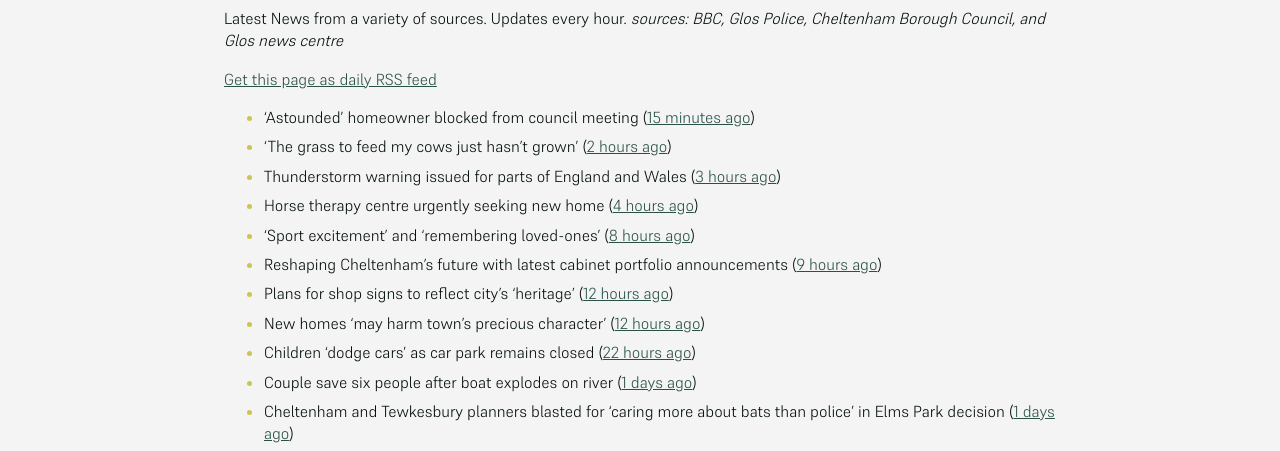
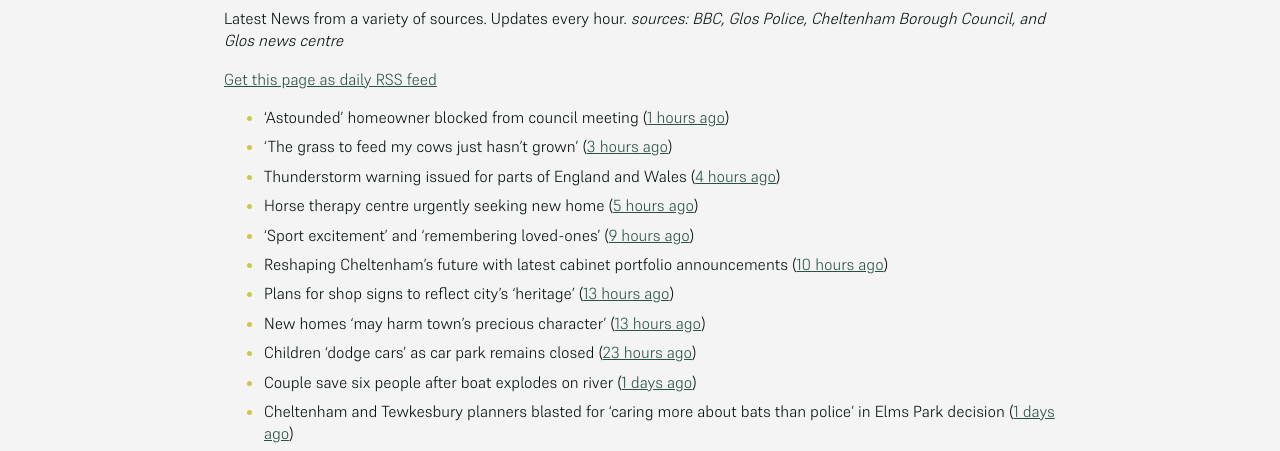
Before and after one commit to mat-0/cheltenham-open-data, a Jekyll site: the page built from _pages/news.md, in a window 1280 px wide. Shown: the part 266-717 px from the top of the page. Built offline with Jekyll 4.4.1, drawn with Linux system fonts in a browser that asks for light colours.

Commit message:
Updated 2025-06-06 18:58:18

```diff
--- a/_pages/news.md
+++ b/_pages/news.md
@@ -12,15 +12,15 @@ _sources: BBC, Glos Police, Cheltenham Borough Council, and Glos news centre_
 [Get this page as daily RSS feed](/daily.rss)
 
 <!-- news_marker starts -->
-- 'Astounded' homeowner blocked from council meeting ([15 minutes ago](https://www.bbc.com/news/articles/c5y2zdd83deo))
-- 'The grass to feed my cows just hasn't grown' ([2 hours ago](https://www.bbc.com/news/articles/cr4zp51rk9ro))
-- Thunderstorm warning issued for parts of England and Wales ([3 hours ago](https://www.bbc.com/news/articles/cq851x1y9eqo))
-- Horse therapy centre urgently seeking new home ([4 hours ago](https://www.bbc.com/news/articles/clyqx775r2yo))
-- 'Sport excitement' and 'remembering loved-ones' ([8 hours ago](https://www.bbc.com/news/articles/cly379zl9qwo))
-- Reshaping Cheltenham’s future with latest cabinet portfolio announcements ([9 hours ago](https://www.cheltenham.gov.uk/news/article/3018/reshaping_cheltenhams_future_with_latest_cabinet_portfolio_announcements))
-- Plans for shop signs to reflect city's 'heritage' ([12 hours ago](https://www.bbc.com/news/articles/c77153njmlko))
-- New homes 'may harm town's precious character' ([12 hours ago](https://www.bbc.com/news/articles/c5yxr023e19o))
-- Children 'dodge cars' as car park remains closed ([22 hours ago](https://www.bbc.com/news/articles/c15v3072q04o))
+- 'Astounded' homeowner blocked from council meeting ([1 hours ago](https://www.bbc.com/news/articles/c5y2zdd83deo))
+- 'The grass to feed my cows just hasn't grown' ([3 hours ago](https://www.bbc.com/news/articles/cr4zp51rk9ro))
+- Thunderstorm warning issued for parts of England and Wales ([4 hours ago](https://www.bbc.com/news/articles/cq851x1y9eqo))
+- Horse therapy centre urgently seeking new home ([5 hours ago](https://www.bbc.com/news/articles/clyqx775r2yo))
+- 'Sport excitement' and 'remembering loved-ones' ([9 hours ago](https://www.bbc.com/news/articles/cly379zl9qwo))
+- Reshaping Cheltenham’s future with latest cabinet portfolio announcements ([10 hours ago](https://www.cheltenham.gov.uk/news/article/3018/reshaping_cheltenhams_future_with_latest_cabinet_portfolio_announcements))
+- Plans for shop signs to reflect city's 'heritage' ([13 hours ago](https://www.bbc.com/news/articles/c77153njmlko))
+- New homes 'may harm town's precious character' ([13 hours ago](https://www.bbc.com/news/articles/c5yxr023e19o))
+- Children 'dodge cars' as car park remains closed ([23 hours ago](https://www.bbc.com/news/articles/c15v3072q04o))
 - Couple save six people after boat explodes on river ([1 days ago](https://www.bbc.com/news/articles/cq54p798dxlo))
 - Cheltenham and Tewkesbury planners blasted for ‘caring more about bats than police’ in Elms Park decision ([1 days ago](https://gloucesternewscentre.co.uk/cheltenham-and-tewkesbury-planners-blasted-for-caring-more-about-bats-than-police-in-elms-park-decision/))
 - Gloucestershire Constabulary supports National Police Chiefs’ Council’s 2Wheel Operation ([1 days ago](https://gloucesternewscentre.co.uk/gloucestershire-constabulary-supports-national-police-chiefs-councils-2wheel-operation/))
```
Also changed, not shown: _data/flood.json (+4 -4 lines), index.md (+5 -5 lines).
